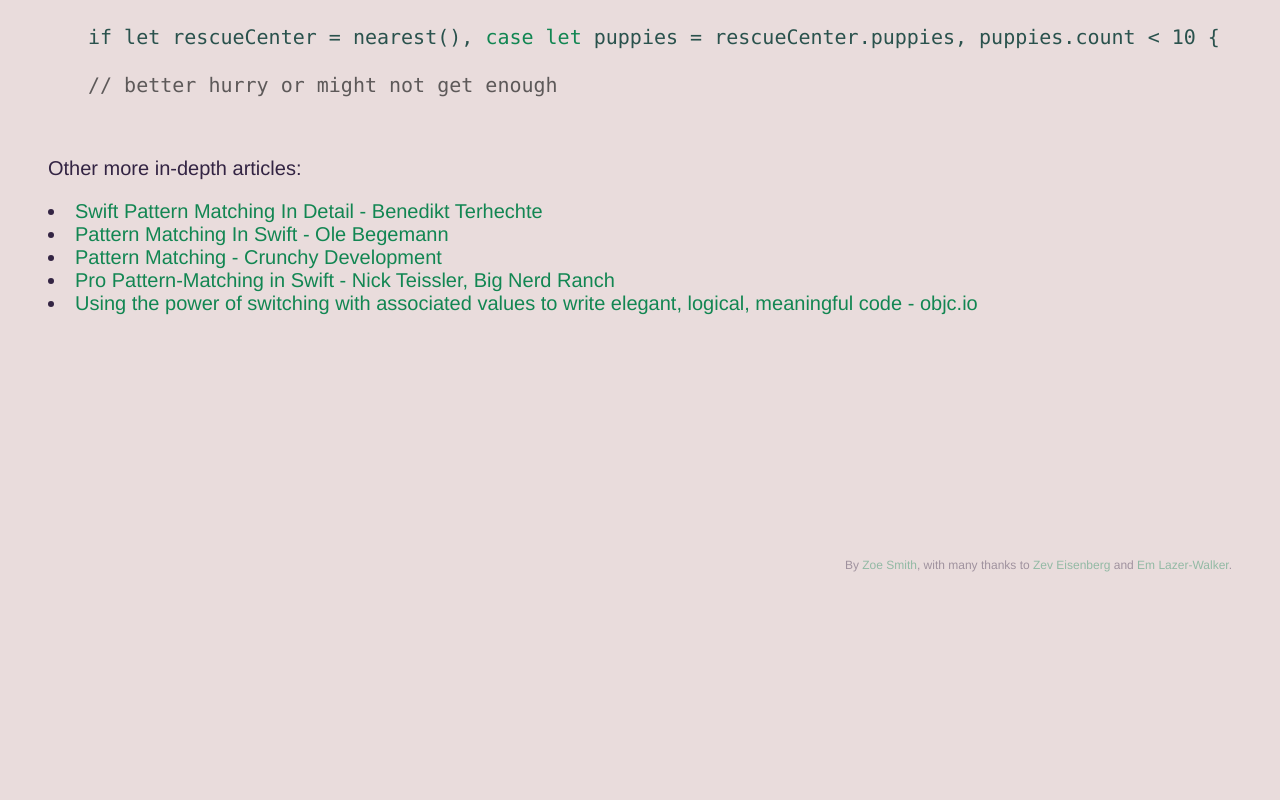
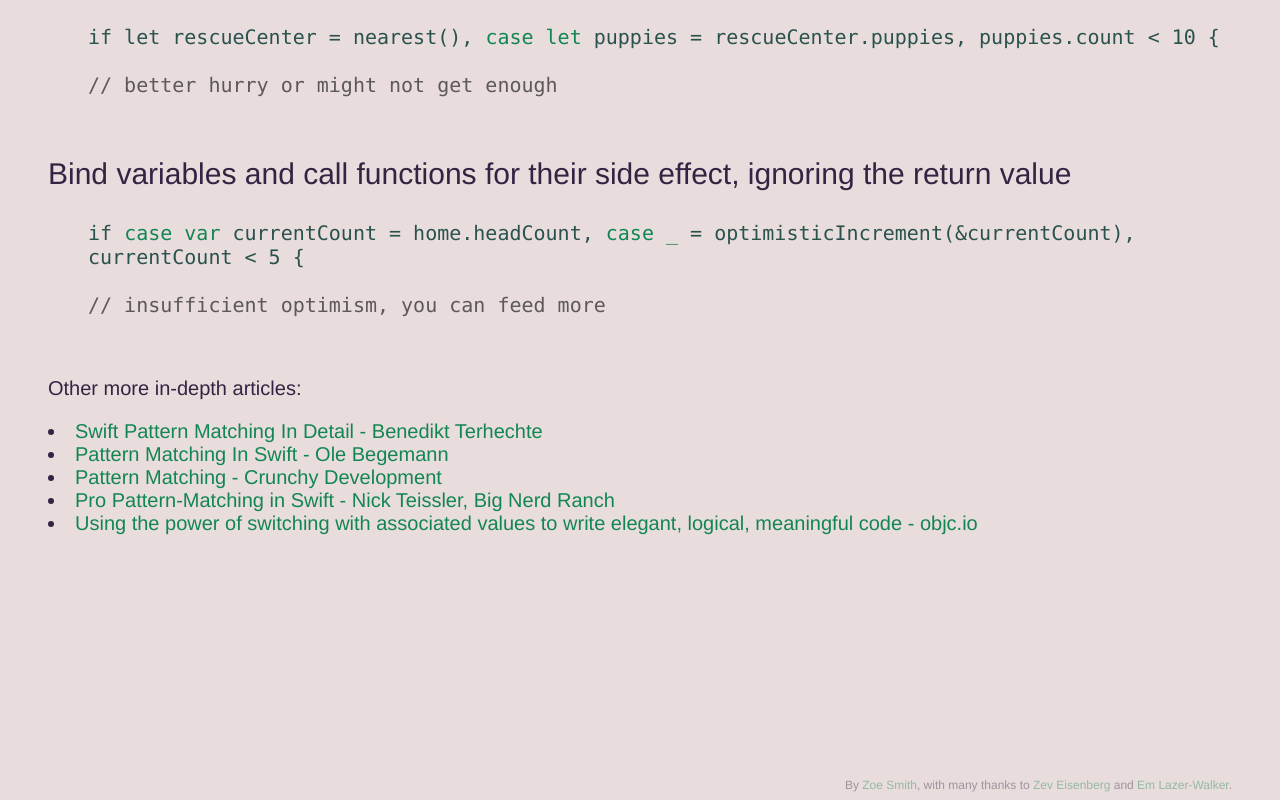
Before and after one commit to zoejessica/goshdarnifcaseletsyntax.com, a plain HTML site: page index.html in a window 1280 px wide. Shown: the part 2739-3539 px from the top of the page. Before the commit the page ends 3319 px from the top, so only its background shows below. Drawn offline with Linux system fonts and the light colour scheme.

Commit message:
Add case var, case _

```diff
--- a/index.html
+++ b/index.html
@@ -223,6 +223,15 @@
       </code>
     </div>
 
+    <div>
+        <h2>Bind variables and call functions for their side effect, ignoring the return value</h2>
+        <code>
+            if <span class='let'>case var</span> currentCount = <span class='expression'>home.headCount</span>, <span class='let'>case _</span> = <span class='expression'>optimisticIncrement(&amp;currentCount)</span>, currentCount < 5 {<br/>
+            <br/>
+            <span class='comment'>// insufficient optimism, you can feed more</span><br/>
+        </code>
+    </div>
+
         <p>Other more in-depth articles:
             <li><a href='https://appventure.me/2015/08/20/swift-pattern-matching-in-detail/'>Swift Pattern Matching In Detail - Benedikt Terhechte</a></li>
             <li><a href='https://oleb.net/blog/2015/09/swift-pattern-matching/'>Pattern Matching In Swift - Ole Begemann</a></li>
```
